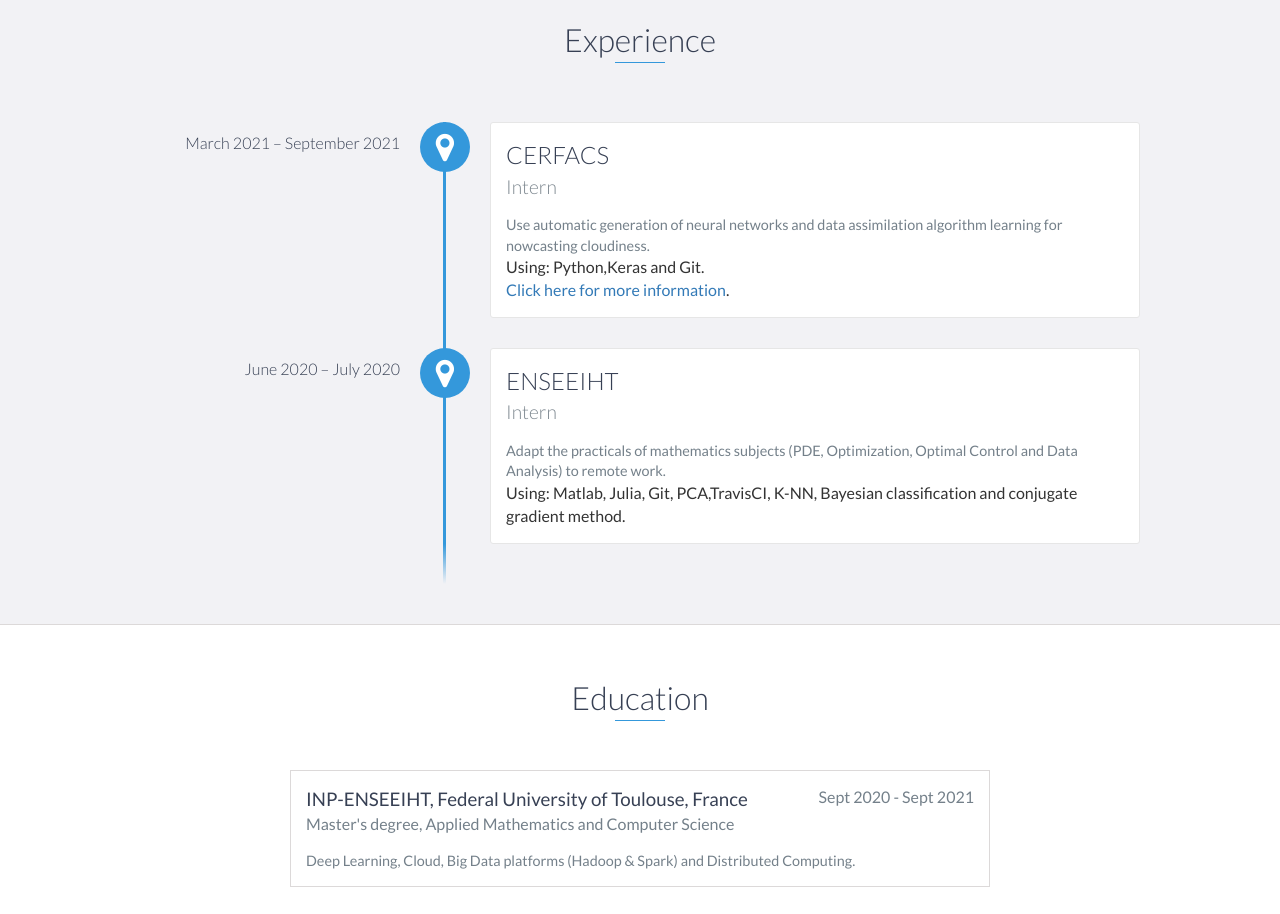
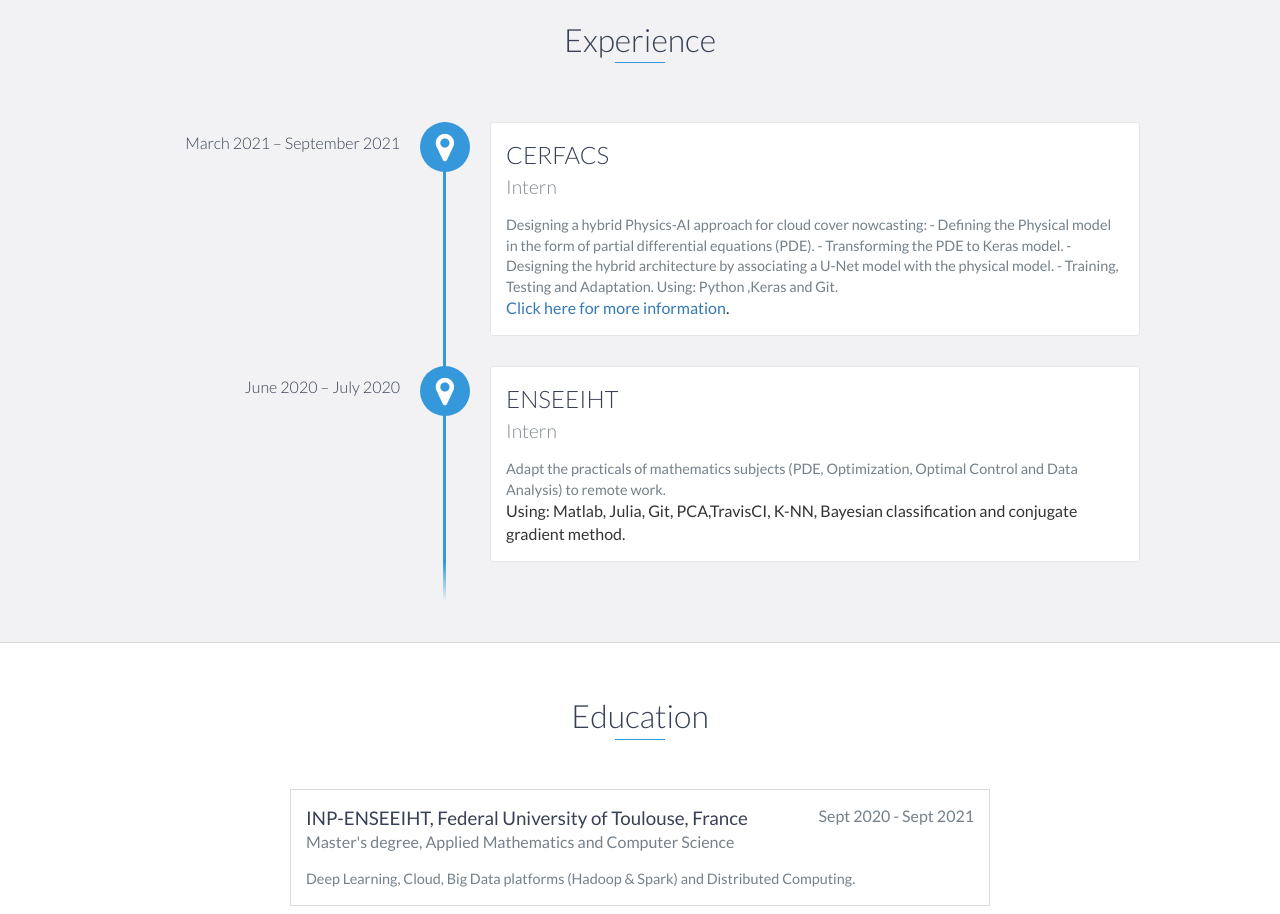
Before and after one commit to relmonta/relmonta.github.io, a website: page index.html in a window 1280 px wide. Shown: the part 1060-1974 px from the top of the page. Drawn offline with nearby package versions, Linux system fonts and the light colour scheme.

Commit message:
Update index.html

```diff
--- a/index.html
+++ b/index.html
@@ -92,8 +92,13 @@
                 <h3>CERFACS</h3>
                 <h4>Intern</h4>
                 <p>
-                    Use automatic generation of neural networks and data assimilation algorithm learning for nowcasting cloudiness.</p>
-                    Using: Python,Keras and Git. </p> <a href="https://drive.google.com/file/d/1caKvG3IKXcC8fiDtwu0fM8uIQYvKIi98/view?usp=sharing">Click here for more information</a>.
+                    Designing a hybrid Physics-AI approach for cloud cover nowcasting:</b>
+		    - Defining the Physical model in the form of partial differential equations (PDE).</b>
+		    - Transforming the PDE to Keras model.</b>
+                    - Designing the hybrid architecture by associating a U-Net model with the physical model.</b>
+		    - Training, Testing and Adaptation.</b>
+
+                    Using: Python ,Keras and Git. </p> <a href="https://drive.google.com/file/d/1caKvG3IKXcC8fiDtwu0fM8uIQYvKIi98/view?usp=sharing">Click here for more information</a>.
                 </p>
             </div>
 
```
